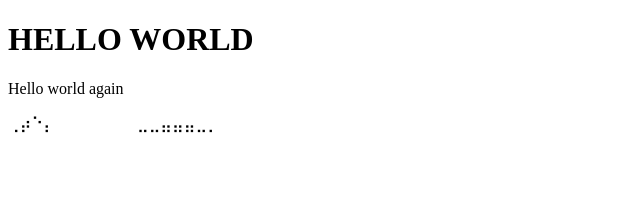
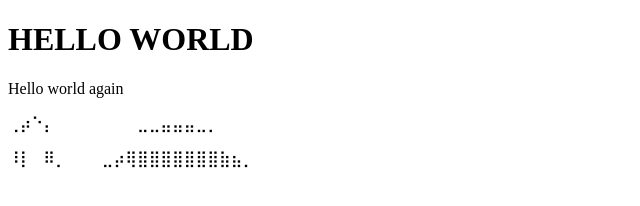
Before and after one commit to Nipsu96/git_project_TAMK, a plain HTML site: page src/index.html in a window 1280 px wide. Shown: the whole page, without its empty margins (0-640 px from the left). Drawn offline with Linux system fonts and the light colour scheme.

Commit message:
index.html: add line 2

```diff
--- a/src/index.html
+++ b/src/index.html
@@ -17,5 +17,6 @@
 	<h1>HELLO WORLD</h1>
 	<p> Hello world again</p>
     <p>⢀⡴⠑⡄⠀⠀⠀⠀⠀⠀⠀⣀⣀⣤⣤⣤⣀⡀⠀⠀⠀⠀⠀⠀⠀⠀⠀⠀⠀⠀</p>
+    <p>⠸⡇⠀⠿⡀⠀⠀⠀⣀⡴⢿⣿⣿⣿⣿⣿⣿⣿⣷⣦⡀⠀⠀⠀⠀⠀⠀⠀⠀⠀</p>
  </body>
 </html>
```
